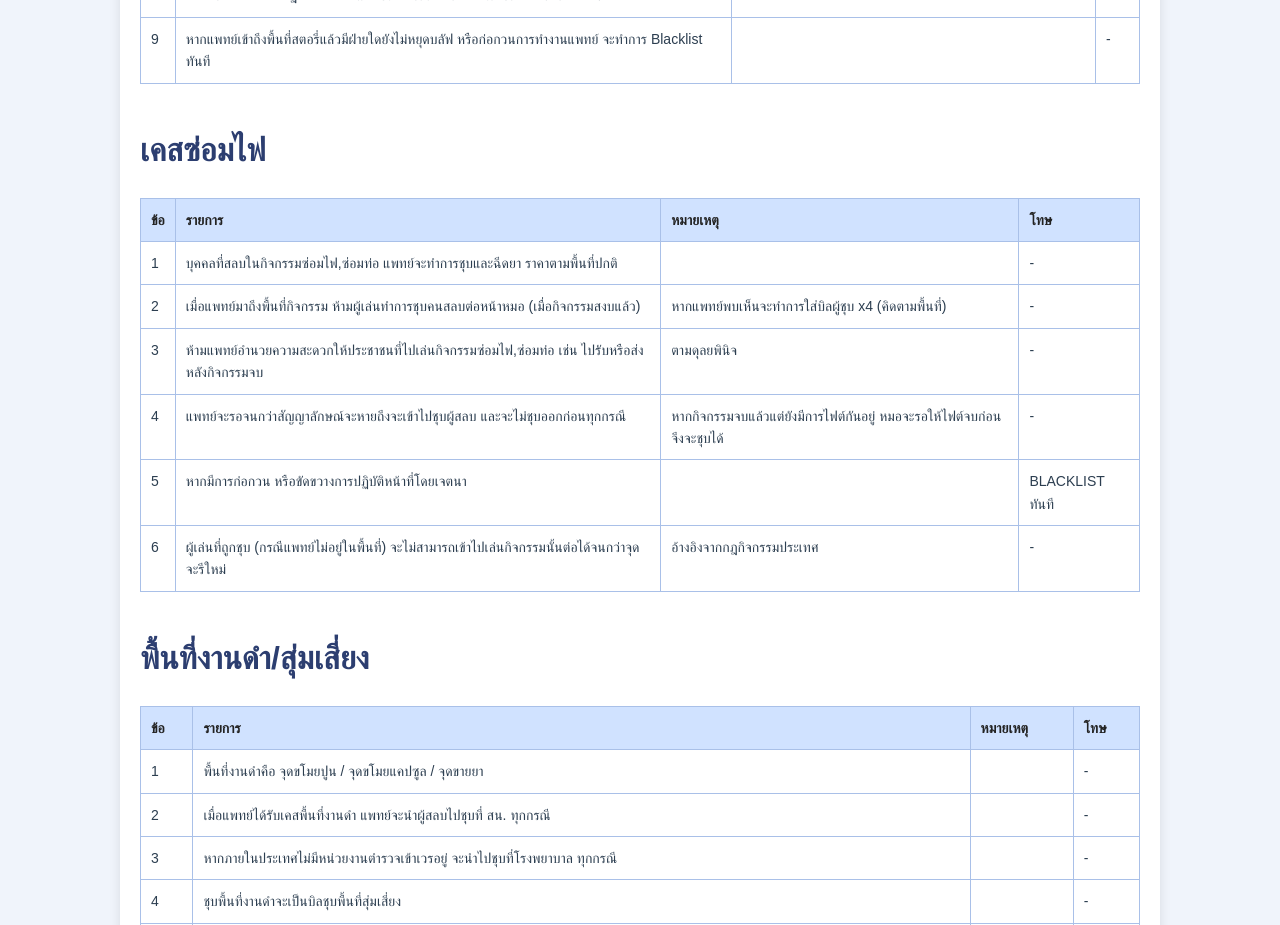
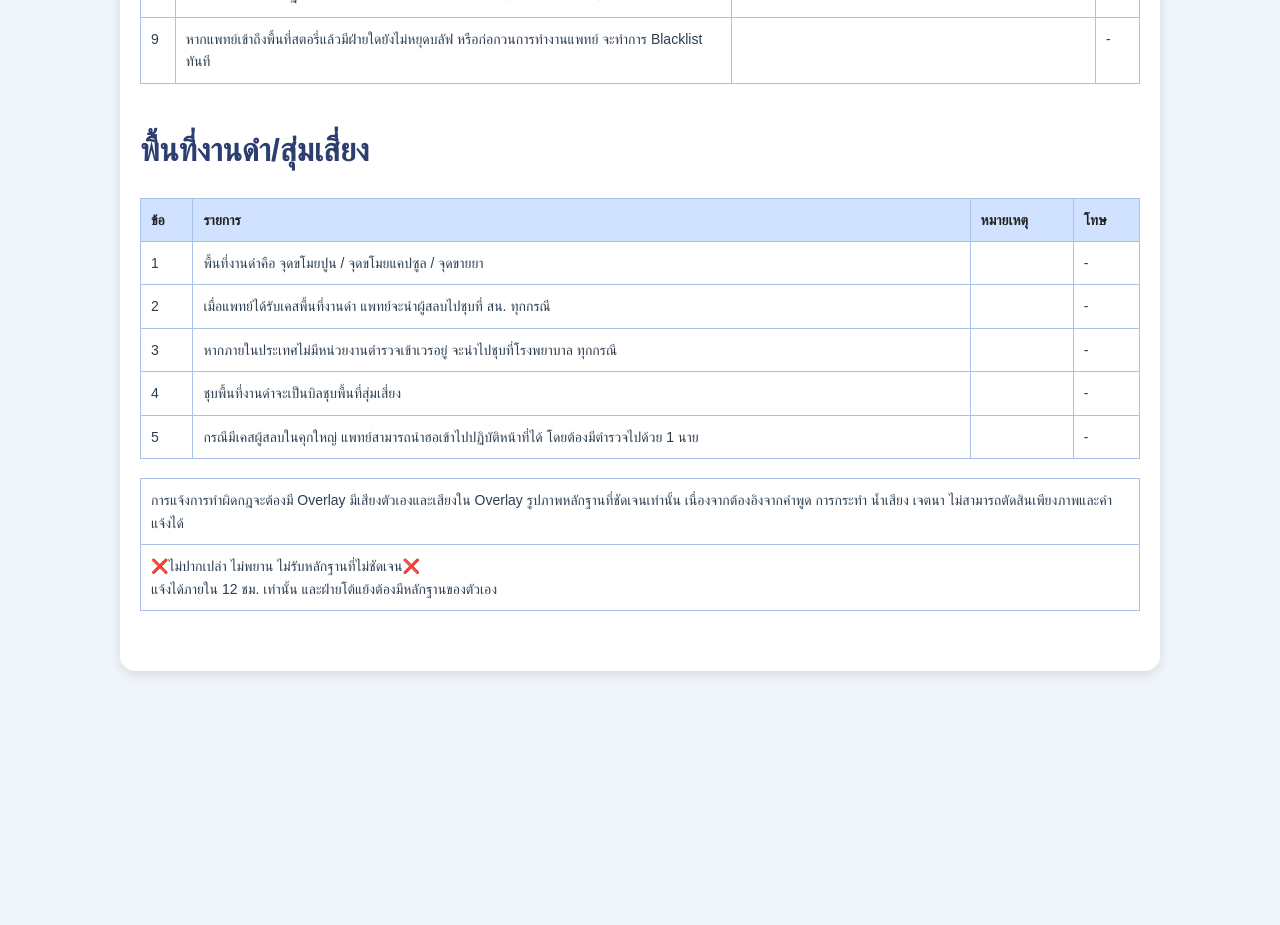
Before and after one commit to zedzerofreedomtime/safezone, a plain HTML site: page duty_rules.html in a window 1280 px wide. Shown: the part 1400-2325 px from the top of the page. After the commit the page ends 2101 px from the top, so only its background shows below. Drawn offline with Linux system fonts and the light colour scheme.

Commit message:
Update duty_rules.html

```diff
--- a/duty_rules.html
+++ b/duty_rules.html
@@ -430,41 +430,7 @@ h1 {
 </tbody>
     </table>
 
-    <table>
-        <thead>
-            <table>
-        <thead>
-            <h1>เคสซ่อมไฟ</h1>
-            <tr>
-                <th>ข้อ</th><th>รายการ</th><th>หมายเหตุ</th><th>โทษ</th>
-            </tr>
-        </thead>
-        <tbody>
 
-<tr><td>1</td>
-  <td>บุคคลที่สลบในกิจกรรมซ่อมไฟ,ซ่อมท่อ แพทย์จะทำการชุบและฉีดยา ราคาตามพื้นที่ปกติ</td>
-  <td></td><td>-</td>
-</tr>
-<tr><td>2</td>
-  <td>เมื่อแพทย์มาถึงพื้นที่กิจกรรม ห้ามผู้เล่นทำการชุบคนสลบต่อหน้าหมอ (เมื่อกิจกรรมสงบแล้ว)</td>
-  <td>หากแพทย์พบเห็นจะทำการใส่บิลผู้ชุบ x4 (คิดตามพื้นที่)</td><td>-</td>
-</tr>
-<tr><td>3</td>
-  <td>ห้ามแพทย์อำนวยความสะดวกให้ประชาชนที่ไปเล่นกิจกรรมซ่อมไฟ,ซ่อมท่อ เช่น ไปรับหรือส่งหลังกิจกรรมจบ</td>
-  <td>ตามดุลยพินิจ</td><td>-</td>
-</tr>
-<tr><td>4</td>
-  <td>แพทย์จะรอจนกว่าสัญญาลักษณ์จะหายถึงจะเข้าไปชุบผู้สลบ และจะไม่ชุบออกก่อนทุกกรณี</td>
-  <td>หากกิจกรรมจบแล้วแต่ยังมีการไฟต์กันอยู่ หมอจะรอให้ไฟต์จบก่อน จึงจะชุบได้</td><td>-</td>
-</tr>
-<tr><td>5</td>
-  <td>หากมีการก่อกวน หรือขัดขวางการปฏิบัติหน้าที่โดยเจตนา</td>
-  <td></td><td>BLACKLIST ทันที</td>
-</tr>
-<tr><td>6</td>
-  <td>ผู้เล่นที่ถูกชุบ (กรณีแพทย์ไม่อยู่ในพื้นที่) จะไม่สามารถเข้าไปเล่นกิจกรรมนั้นต่อได้จนกว่าจุดจะรีใหม่</td>
-  <td>อ้างอิงจากกฎกิจกรรมประเทศ</td><td>-</td>
-</tr>
 
  <table>
         <thead>
```
